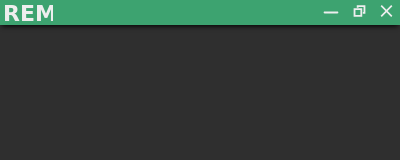
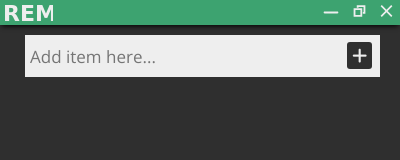
Before and after one commit to AbubakarKang/remir, an Electron app: page src/views/index.html in a window 400 px wide. Drawn offline with nearby package versions, Linux system fonts and the light colour scheme; a web font is replaced by a local one.

Commit message:
✨ Added item input field

```diff
--- a/src/views/index.html
+++ b/src/views/index.html
@@ -6,6 +6,7 @@
     <meta name="viewport" content="width=device-width, initial-scale=1.0">
     <link rel="stylesheet" href="./style.css">
     <script src="../js/main.js" defer></script>
+    <script src="https://kit.fontawesome.com/b20d558793.js" crossorigin="anonymous"></script>
 </head>
 <body>
     <div class="titlebar">
@@ -32,5 +33,11 @@
             </div>
         </div>
     </div>
+    <div class="content">
+        <div class="addition-field">
+            <input type="text" name="todo" id="todo" placeholder="Add item here...">
+            <i class="fa-solid fa-plus"></i>
+        </div>
+    </div>
 </body>
 </html>
--- a/src/views/style.css
+++ b/src/views/style.css
@@ -1,4 +1,5 @@
 @import url('https://fonts.googleapis.com/css2?family=Square+Peg&display=swap');
+@import url('https://fonts.googleapis.com/css2?family=Open+Sans:wght@300&display=swap');
 
 *,
 *::before,
@@ -17,13 +18,16 @@ body {
 	margin: 0;
 	width: 100vw;
 	height: 100vh;
+	overflow: hidden;
 	background: var(--dark-color);
 }
 
 .titlebar {
+	top: 0;
 	width: 100%;
 	height: 25px;
 	display: flex;
+	position: fixed;
 	overflow: hidden;
 	align-items: center;
 	-webkit-app-region: drag;
@@ -67,3 +71,67 @@ body {
 .close-btn:hover {
 	background: red;
 }
+
+.content::-webkit-scrollbar {
+	width: 12px;
+}
+
+.content::-webkit-scrollbar-thumb {
+    background: linear-gradient(transparent, var(--primary-color));
+    border-radius: 6px;
+}
+
+.content::-webkit-scrollbar-track {
+    box-shadow: inset 0px 0px 2px black;
+    border-bottom-left-radius: 6px;
+    border-bottom-right-radius: 6px;
+}
+
+.content {
+	display: flex;
+	flex-direction: column;
+	overflow: auto;
+	width: 100%;
+	height: 100%;
+	margin-top: 25px;
+	background: var(--dark-color);
+}
+
+.addition-field {
+	width: 350px;
+	display: grid;
+	margin-left: 50%;
+	position: relative;
+	place-items: center;
+	transform: translateX(-50%);
+}
+
+.addition-field input {
+	width: 310px;
+	height: 40px;
+	border: none;
+	outline: none;
+	font-size: 17px;
+	margin-top: 10px;
+	padding-left: 5px;
+	padding-right: 40px;
+	background: var(--light-color);
+	font-family: 'Open Sans', sans-serif;
+}
+
+.addition-field i {
+	top: 17px;
+	right: 3px;
+	padding: 5px;
+	cursor: pointer;
+	font-size: 17px;
+	transition: 300ms;
+	position: absolute;
+	border-radius: 3px;
+	color: var(--light-color);
+	background: var(--dark-color);
+}
+
+.addition-field i:hover {
+	transform: scale(1.1);
+}
```
